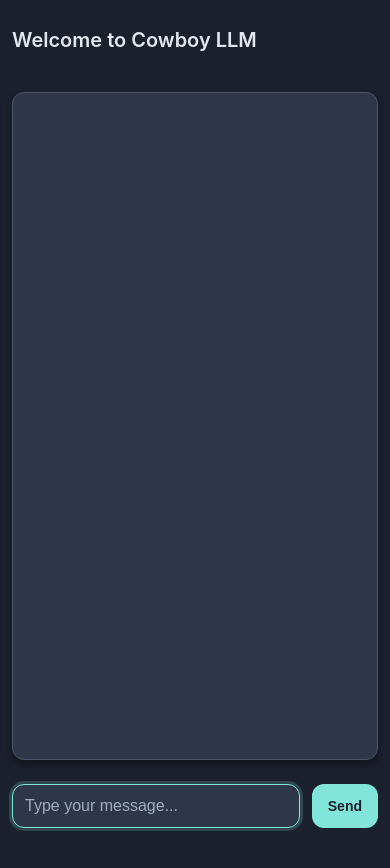
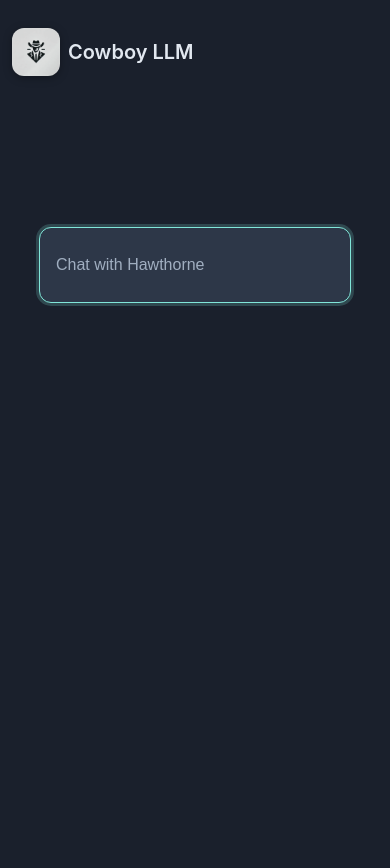
Before and after one commit to software-trizzey/cowboy-llm, a FastAPI app: page / in a window 390 px wide. Run offline with FastAPI, Linux system fonts and the light colour scheme; some libraries are stand-ins or nearby versions.

Commit message:
Enhance chat UI with logo integration and improved message handling
- Replaced the welcome text with a logo in chat.html and updated the message input placeholder.
- Modified chat container styles for better visibility and responsiveness, including hiding the container initially.
- Implemented a smooth scrolling function to improve user experience when new messages are appended.
- Adjusted form positioning and added a centered state for the chat form to enhance layout on initial message submission.
- Removed unnecessary button styles to streamline the CSS.

```diff
--- a/src/templates/chat.html
+++ b/src/templates/chat.html
@@ -19,13 +19,14 @@
 <body>
     <div class="app-header">
         <h1>
-            Welcome to Cowboy LLM
+            <img src="/static/logos/cowboy_logo.png" alt="Cowboy LLM Logo" class="app-logo">
+            Cowboy LLM
         </h1>
     </div>
-    <div id="chat-container"></div>
-    <form id="chat-form">
-        <input type="text" id="message-input" placeholder="Type your message..." required autofocus>
-        <button type="submit">Send</button>
+
+    <div id="chat-container" class="hidden"></div>
+    <form id="chat-form" class="centered">
+        <input type="text" id="message-input" placeholder="Chat with Hawthorne" required autofocus>
     </form>
 
     <script>
@@ -59,6 +60,15 @@
             return indicator;
         }
 
+        function scrollToBottom() {
+            setTimeout(() => {
+                window.scrollTo({
+                    top: document.documentElement.scrollHeight,
+                    behavior: 'smooth'
+                });
+            }, 100);
+        }
+
         function appendMessage(message, sender) {
             const messageDiv = document.createElement('div');
             messageDiv.classList.add('message', `${sender}-message`);
@@ -75,11 +85,16 @@
             }
 
             chatContainer.appendChild(messageDiv);
-            chatContainer.scrollTop = chatContainer.scrollHeight;
+            scrollToBottom();
         }
 
         chatForm.addEventListener('submit', async (e) => {
             e.preventDefault();
+
+            // Remove centered class and show chat container when first message is sent
+            chatForm.classList.remove('centered');
+            chatContainer.classList.remove('hidden');
+
             const message = messageInput.value;
             messageInput.value = '';
 
@@ -90,7 +105,7 @@
             const typingIndicator = createTypingIndicator();
             aiMessageDiv.appendChild(typingIndicator);
             chatContainer.appendChild(aiMessageDiv);
-            chatContainer.scrollTop = chatContainer.scrollHeight;
+            scrollToBottom();
 
             const formData = new FormData();
             formData.append('message', message);
@@ -131,7 +146,7 @@
                                     hljs.highlightBlock(block);
                                 });
 
-                                chatContainer.scrollTop = chatContainer.scrollHeight;
+                                scrollToBottom();
                             } catch (e) {
                                 console.error('Error parsing JSON:', e);
                             }
--- a/src/templates/static/styles.css
+++ b/src/templates/static/styles.css
@@ -77,28 +77,54 @@ body {
 /* Chat Container */
 #chat-container {
     flex: 1;
-    border: 1px solid var(--border-color);
+    border: none;
     padding: 24px;
-    height: calc(100vh - 250px);
+    padding-bottom: 80px;
+    height: calc(100vh - 400px);
     overflow-y: auto;
     margin-bottom: 20px;
-    background-color: var(--chat-bg);
+    background-color: none;
     border-radius: 12px;
-    box-shadow: var(--shadow-md);
+    box-shadow: none;
+}
+
+#chat-container.hidden {
+    display: none;
 }
 
 /* Form Styles */
 #chat-form {
     display: flex;
-    gap: 12px;
-    position: sticky;
+    position: fixed;
     bottom: 0;
+    left: 50%;
+    transform: translateX(-50%);
     background-color: var(--background-color);
     padding: 16px 0;
+    width: 100%;
+    max-width: 800px;
+    transition: all 0.3s ease-in-out;
+    z-index: 1000;
+}
+
+#chat-form.centered {
+    position: fixed;
+    top: 50%;
+    left: 50%;
+    transform: translate(-50%, -50%);
+    width: 80%;
+    max-width: 600px;
+}
+
+#chat-form.centered #message-input {
+    height: 50px;
+    padding: 12px 16px;
 }
 
 #message-input {
     flex: 1;
+    max-width: 600px;
+    margin: 0 auto;
     padding: 16px;
     border: 1px solid var(--input-border);
     border-radius: 12px;
@@ -117,28 +143,6 @@ body {
 
 #message-input::placeholder {
     color: var(--text-secondary);
-}
-
-button {
-    padding: 16px 28px;
-    background-color: var(--button-bg);
-    color: var(--button-text);
-    border: none;
-    border-radius: 12px;
-    font-size: 16px;
-    font-weight: 600;
-    cursor: pointer;
-    transition: background-color 0.2s ease, transform 0.2s ease;
-    white-space: nowrap;
-}
-
-button:hover {
-    background-color: var(--button-hover);
-    transform: translateY(-1px);
-}
-
-button:active {
-    transform: translateY(0);
 }
 
 /* Message Styles */
@@ -296,10 +300,6 @@ button:active {
         max-width: 90%;
         padding: 14px;
     }
-
-    button {
-        padding: 14px 20px;
-    }
 }
 
 @media (max-width: 480px) {
@@ -318,11 +318,6 @@ button:active {
 
     #message-input {
         padding: 12px;
-    }
-
-    button {
-        padding: 12px 16px;
-        font-size: 14px;
     }
 
     .ai-message {
@@ -353,3 +348,12 @@ button:active {
 #chat-container::-webkit-scrollbar-thumb:hover {
     background: var(--secondary-color);
 }
+
+.welcome-message {
+    text-align: center;
+    font-size: 36px;
+    color: var(--primary-color);
+    margin: 20px 0;
+    opacity: 0; /* Start hidden */
+    transition: opacity 0.5s ease;
+}
```
